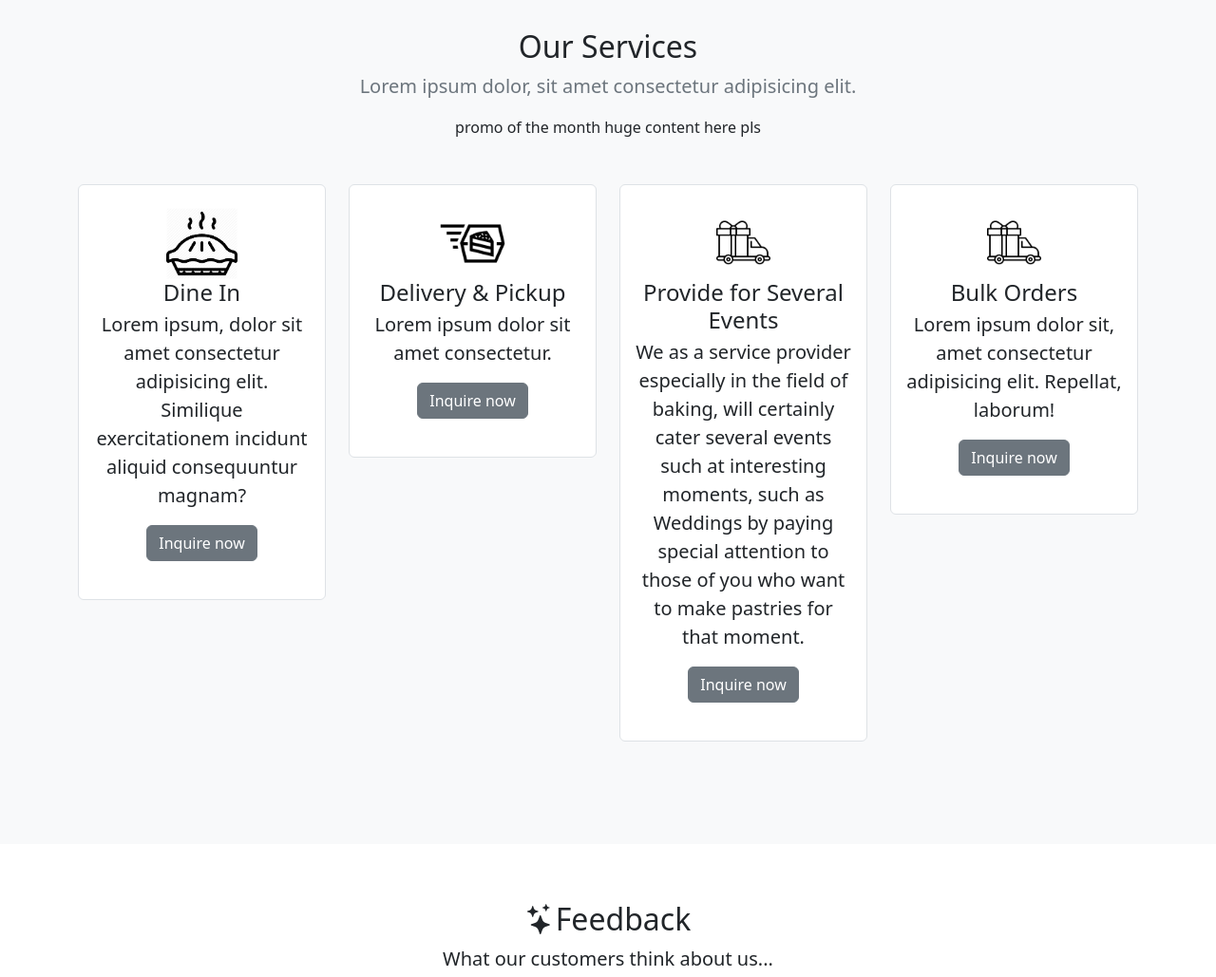
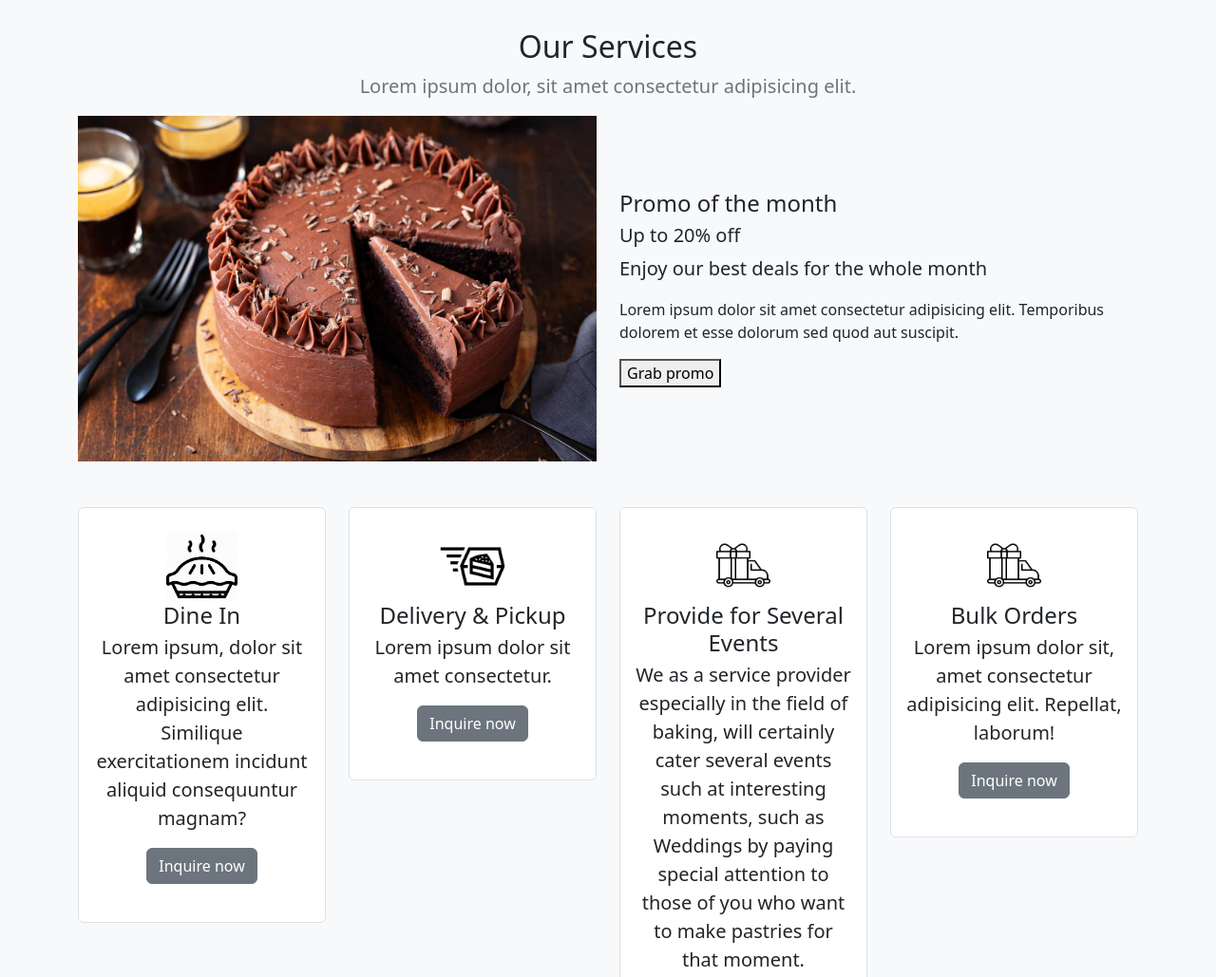
Before and after one commit to vhillyjay/landingPage, a plain HTML site: page index.html in a window 1280 px wide. Shown: the part 2240-3269 px from the top of the page at 95% size. Drawn offline with nearby package versions, Linux system fonts and the light colour scheme.

Commit message:
our services mid content

```diff
--- a/index.html
+++ b/index.html
@@ -202,8 +202,18 @@
                 <p class="lead text-muted">Lorem ipsum dolor, sit amet consectetur adipisicing elit.</p>
             </div>
 
-            <div class="row justify-content-center">
-                promo of the month huge content here pls
+            <div class="row justify-content-center align-items-center">
+                <div class="col-md-6 text-center d-md-block">
+                    <img src="assets/cake.jpg" class="img-fluid" alt="">
+                </div>
+                <div class="col-md-6 text-center text-md-start">
+                    <h4>Promo of the month</h4>
+                    <h5 class="fw-normal">Up to 20% off</h5>
+
+                    <p class="fs-5 fw-light">Enjoy our best deals for the whole month</p>
+                    <p class="fs-6 fw-light">Lorem ipsum dolor sit amet consectetur adipisicing elit. Temporibus dolorem et esse dolorum sed quod aut suscipit.</p>
+                    <button>Grab promo</button>
+                </div>
             </div>
 
             <div class="row my-5 align-items-stretch justify-content-center">
```
Also changed, not shown: assets/cake.jpg (added).
